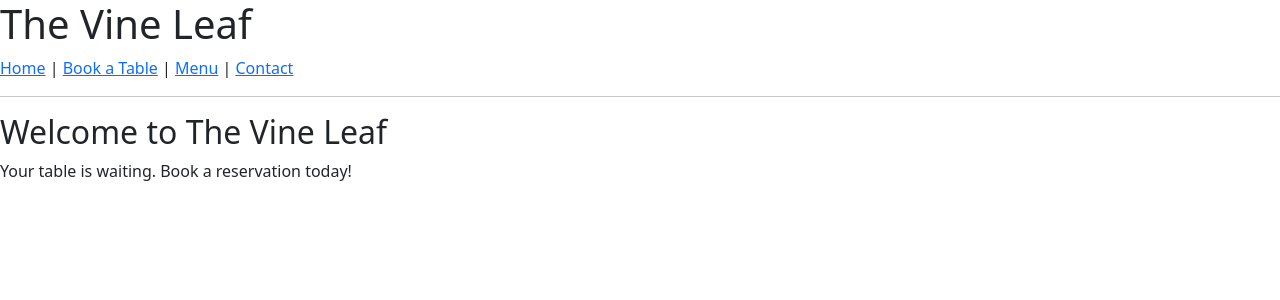
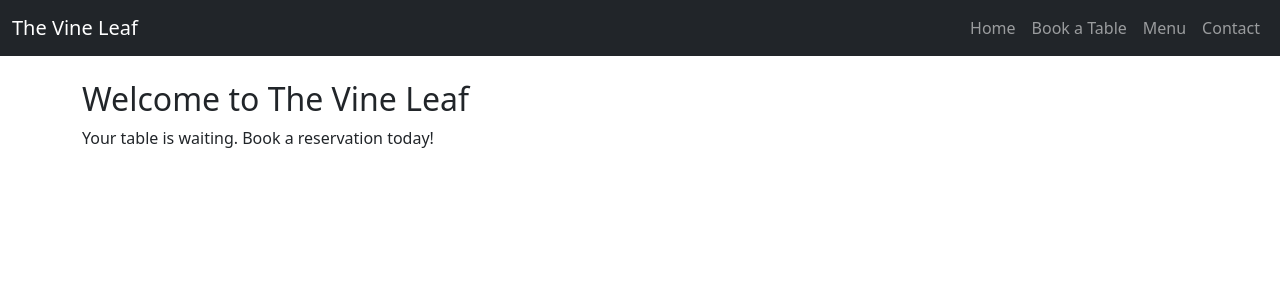
Before and after one commit to llama2409/Vineleaf-Milestone3, a Django app: page / in a window 1280 px wide. Shown: the top 300 px of the page. Run offline with Django 5.2, Linux system fonts and the light colour scheme.

Commit message:
Create navbar using Bootstrap template

```diff
--- a/vine_leaf/templates/base.html
+++ b/vine_leaf/templates/base.html
@@ -12,21 +12,28 @@
 </head>
 <body>
 
-    <header>
-        <h1>The Vine Leaf</h1>
-        <nav>
-            <a href="/">Home</a> |
-            <a href="/book/">Book a Table</a> |
-            <a href="/menu/">Menu</a> |
-            <a href="/contact/">Contact</a>
-        </nav>
-        <hr>
-    </header>
+<nav class="navbar navbar-expand-lg navbar-dark bg-dark">
+    <div class="container-fluid">
+        <a class="navbar-brand" href="/">The Vine Leaf</a>
+        <button class="navbar-toggler" type="button" data-bs-toggle="collapse" data-bs-target="#navbarNav">
+            <span class="navbar-toggler-icon"></span>
+        </button>
 
-    <main>
-        {% block content %}
-        {% endblock %}
-    </main>
+        <div class="collapse navbar-collapse" id="navbarNav">
+            <ul class="navbar-nav ms-auto">
+                <li class="nav-item"><a class="nav-link" href="/">Home</a></li>
+                <li class="nav-item"><a class="nav-link" href="/book/">Book a Table</a></li>
+                <li class="nav-item"><a class="nav-link" href="/menu/">Menu</a></li>
+                <li class="nav-item"><a class="nav-link" href="/contact/">Contact</a></li>
+            </ul>
+        </div>
+    </div>
+</nav>
+
+<div class="container mt-4">
+    {% block content %}
+    {% endblock %}
+</div>
     <!-- Bootstrap -->
     <script
         src="https://cdn.jsdelivr.net/npm/bootstrap@5.3.0/dist/js/bootstrap.bundle.min.js">
```
